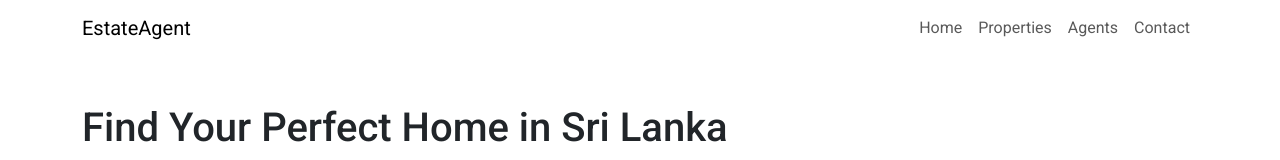
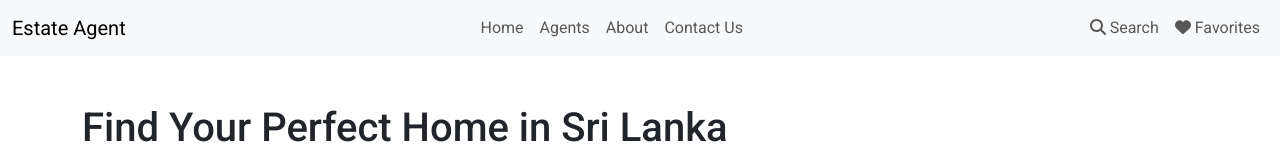
Before and after one commit to dinithshenuka/EstateAgent, a React (Vite) app in the folder estate-agent/: page / in a window 1280 px wide. Shown: the top 160 px of the page. Built offline with nearby package versions, Linux system fonts and the light colour scheme.

Commit message:
nav bar update

```diff
--- a/estate-agent/package.json
+++ b/estate-agent/package.json
@@ -11,6 +11,11 @@
   },
   "dependencies": {
     "@fortawesome/fontawesome-free": "^6.7.1",
+    "@fortawesome/fontawesome-svg-core": "^6.7.2",
+    "@fortawesome/free-brands-svg-icons": "^6.7.2",
+    "@fortawesome/free-regular-svg-icons": "^6.7.2",
+    "@fortawesome/free-solid-svg-icons": "^6.7.2",
+    "@fortawesome/react-fontawesome": "^0.2.2",
     "bootstrap": "^5.3.3",
     "react": "^18.3.1",
     "react-dom": "^18.3.1",
--- a/estate-agent/src/App.jsx
+++ b/estate-agent/src/App.jsx
@@ -13,7 +13,7 @@ function App() {
       <Navbar />
       <Routes>
         <Route path="/" element={<HomePage />} />
-        <Route path="/properties" element={<SearchPage />} />
+        <Route path="/search" element={<SearchPage />} />
         <Route path="/property/:id" element={<PropertyPage />} />
       </Routes>
       <Footer />
--- a/estate-agent/src/components/Navbar.jsx
+++ b/estate-agent/src/components/Navbar.jsx
@@ -1,44 +1,54 @@
 import React from "react";
 import { Link } from "react-router-dom";
+import { FontAwesomeIcon } from "@fortawesome/react-fontawesome";
+import { faSearch, faHeart } from "@fortawesome/free-solid-svg-icons";
 
 function Navbar() {
   return (
-    <nav className="navbar navbar-expand-lg">
-      <div className="container">
-        <Link className="navbar-brand" to="/">
-          EstateAgent
-        </Link>
-        <button
-          className="navbar-toggler"
-          type="button"
-          data-bs-toggle="collapse"
-          data-bs-target="#navbarNav"
-          aria-controls="navbarNav"
-          aria-expanded="false"
-          aria-label="Toggle navigation"
-        >
-          <span className="navbar-toggler-icon"></span>
-        </button>
+    <nav className="navbar navbar-expand-lg navbar-light bg-light">
+      <div className="container-fluid">
+        <div className="navbar-left">
+          <span className="navbar-brand">Estate Agent</span>
+        </div>
+
         <div className="collapse navbar-collapse" id="navbarNav">
-          <ul className="navbar-nav ms-auto">
+          <ul className="navbar-nav mx-auto">
             <li className="nav-item">
               <Link className="nav-link" to="/">
                 Home
               </Link>
             </li>
-            <li className="nav-item">
-              <Link className="nav-link" to="/properties">
-                Properties
-              </Link>
-            </li>
+
             <li className="nav-item">
               <Link className="nav-link" to="/agents">
                 Agents
               </Link>
             </li>
+
+            <li className="nav-item">
+              <Link className="nav-link" to="/about">
+                About
+              </Link>
+            </li>
+
             <li className="nav-item">
               <Link className="nav-link" to="/contact">
-                Contact
+                Contact Us
+              </Link>
+            </li>
+          </ul>
+
+          <ul className="navbar-nav ml-auto">
+            <li className="nav-item">
+              <Link className="nav-link" to="/search">
+                <FontAwesomeIcon icon={faSearch} className="icon-search" />{" "}
+                Search
+              </Link>
+            </li>
+            <li className="nav-item">
+              <Link className="nav-link" to="/favorites">
+                <FontAwesomeIcon icon={faHeart} className="icon-favorite" />{" "}
+                Favorites
               </Link>
             </li>
           </ul>
```
Also changed, not shown: 1 other file (tests, documents, lock files or other folders).
